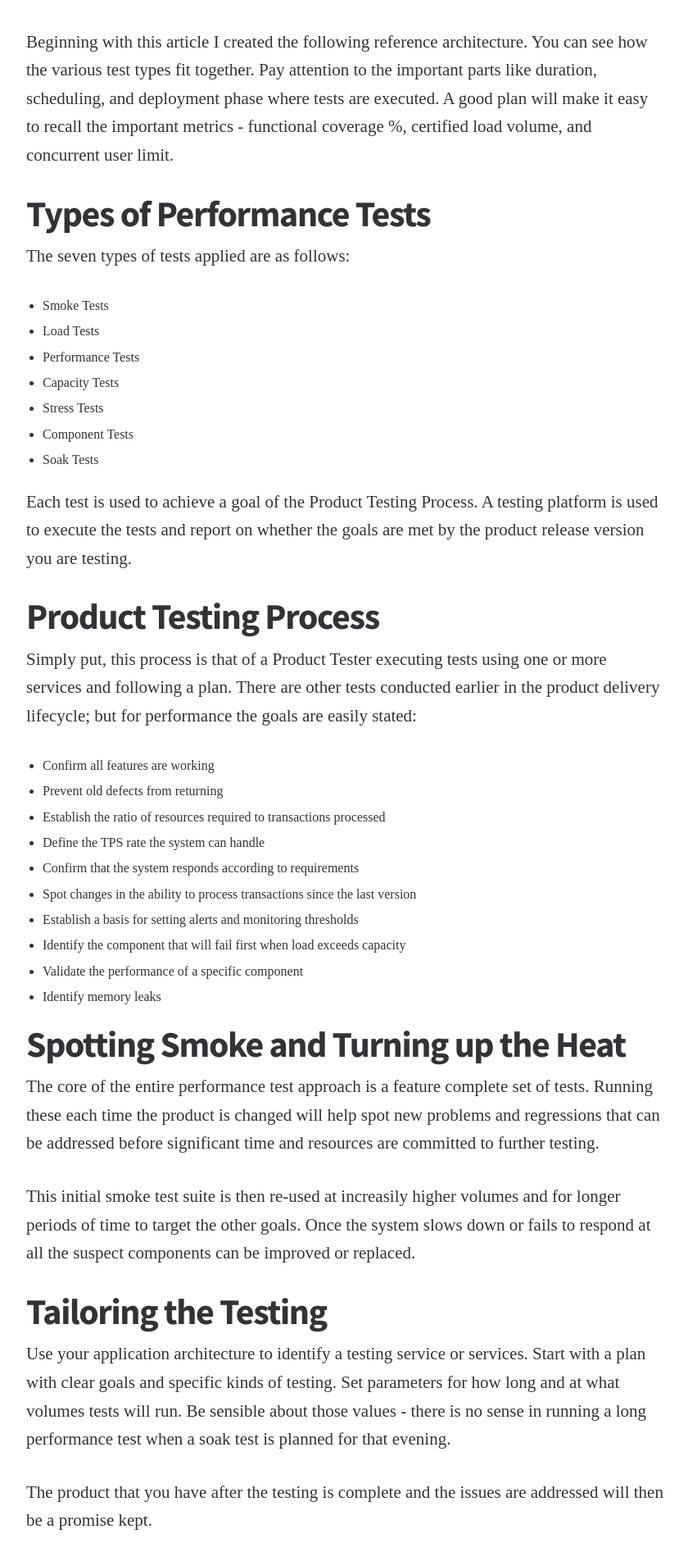
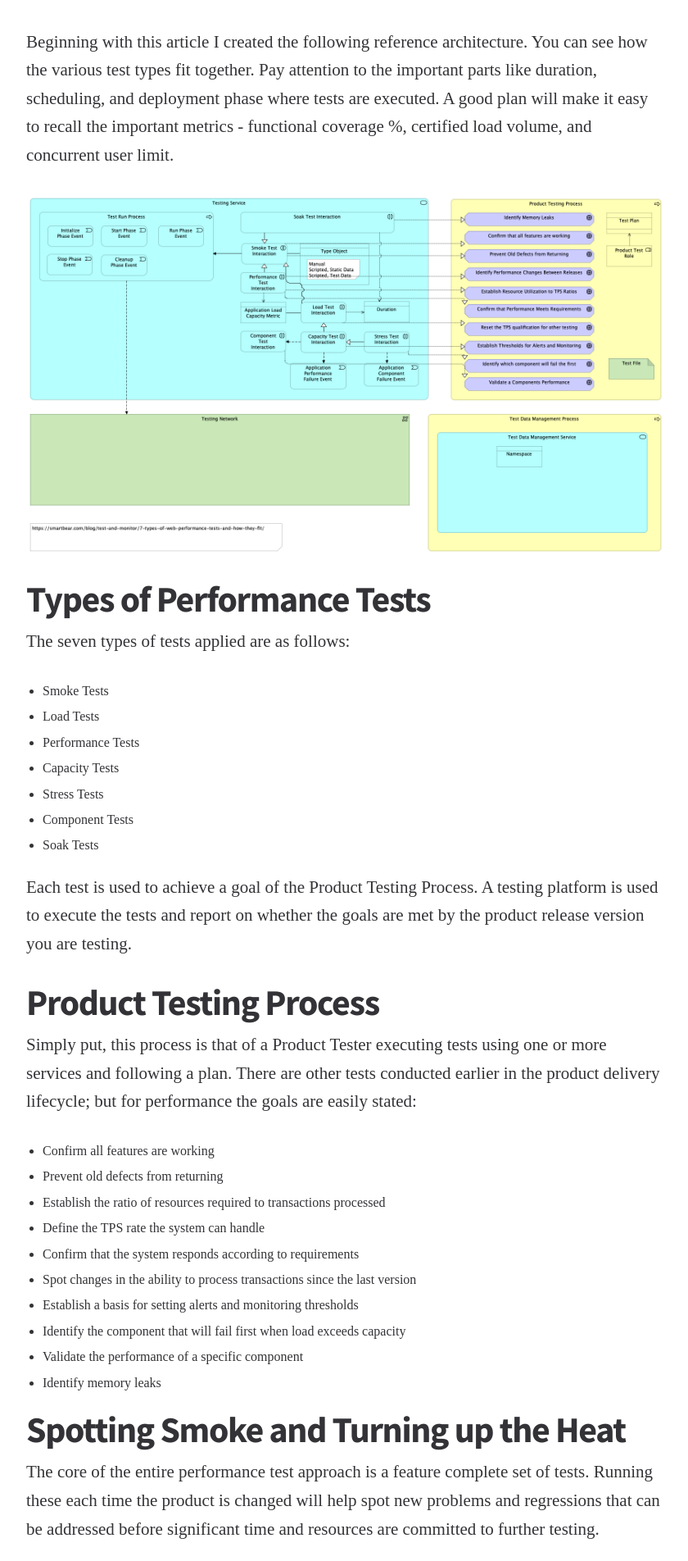
Before and after one commit to bravok/bravok.github.io, a Jekyll site: the page built from _posts/2019-03-07-ABB-comprehensive-app-performance-testing.md, in a window 1280 px wide. Shown: the part 1015-2919 px from the top of the page at 82% size, without its empty margins (23-863 px from the left). Built offline with Jekyll 4.4.1, drawn with Linux system fonts in a browser that asks for light colours; some web fonts are replaced.

Commit message:
Promoted the diagram.

```diff
--- a/_posts/2019-03-07-ABB-comprehensive-app-performance-testing.md
+++ b/_posts/2019-03-07-ABB-comprehensive-app-performance-testing.md
@@ -22,6 +22,8 @@ I found an article from SmartBear about the topic that was interesting. It descr
 [Smartbear: 7 Types of Web Performance Tests and How They Fit Into Your Testing Cycle](https://smartbear.com/blog/test-and-monitor/7-types-of-web-performance-tests-and-how-they-fit/)
 
 Beginning with this article I created the following reference architecture. You can see how the various test types fit together. Pay attention to the important parts like duration, scheduling, and deployment phase where tests are executed. A good plan will make it easy to recall the important metrics - functional coverage %, certified load volume, and concurrent user limit.
+
+![Comprehensive Performance Testing Reference ArchitectureMinikube Features]({{site.url}}/{{site.baseurl}}img/post-assets/2019-03-07_ABB-cpta.png)
 
 # Types of Performance Tests
 
@@ -63,7 +65,3 @@ This initial smoke test suite is then re-used at increasily higher volumes and f
 Use your application architecture to identify a testing service or services. Start with a plan with clear goals and specific kinds of testing. Set parameters for how long and at what volumes tests will run. Be sensible about those values - there is no sense in running a long performance test when a soak test is planned for that evening.
 
 The product that you have after the testing is complete and the issues are addressed will then be a promise kept.
-
-
-
-![Comprehensive Performance Testing Reference ArchitectureMinikube Features]({{site.url}}/{{site.baseurl}}img/post-assets/2019-03-07_ABB-cpta.png)
```
